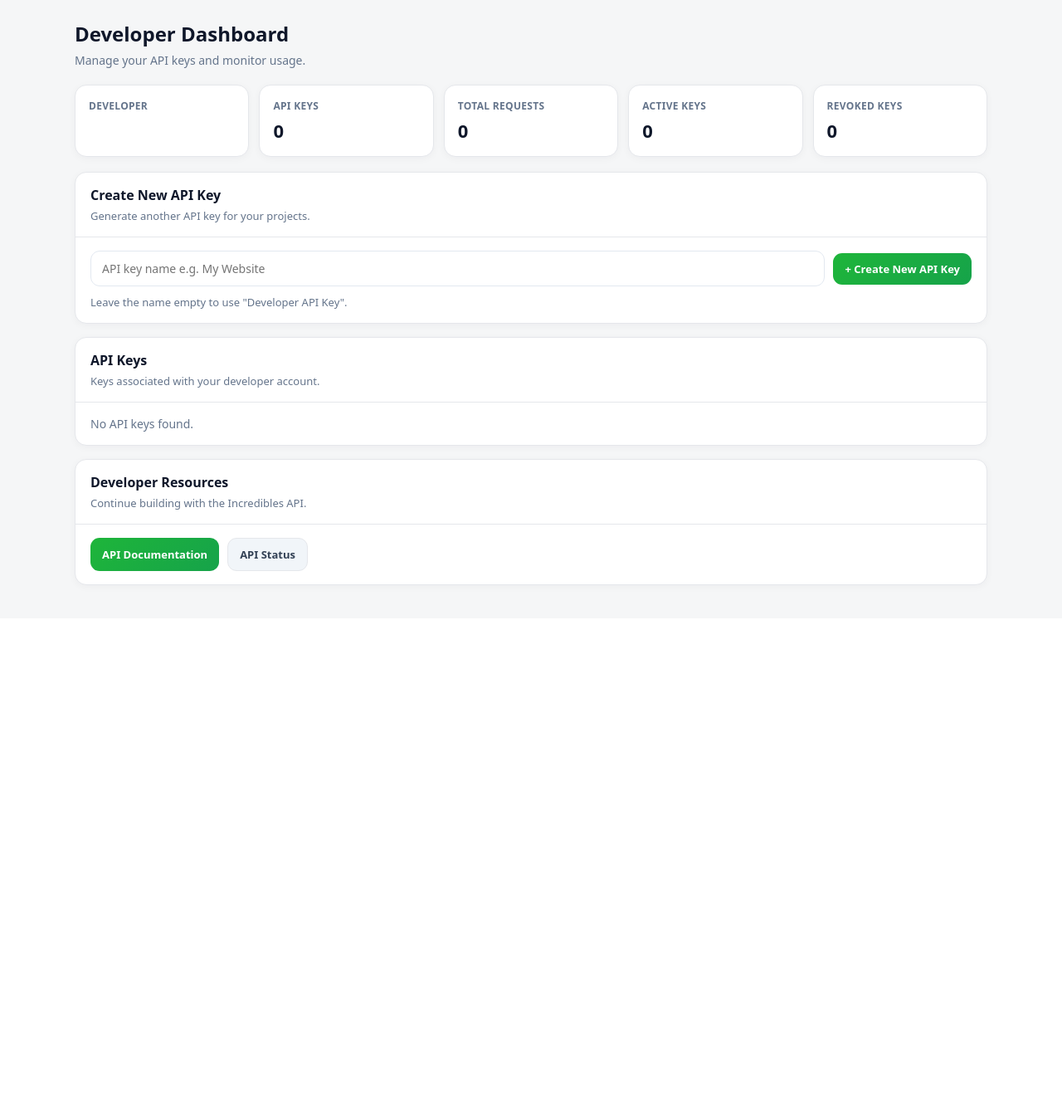
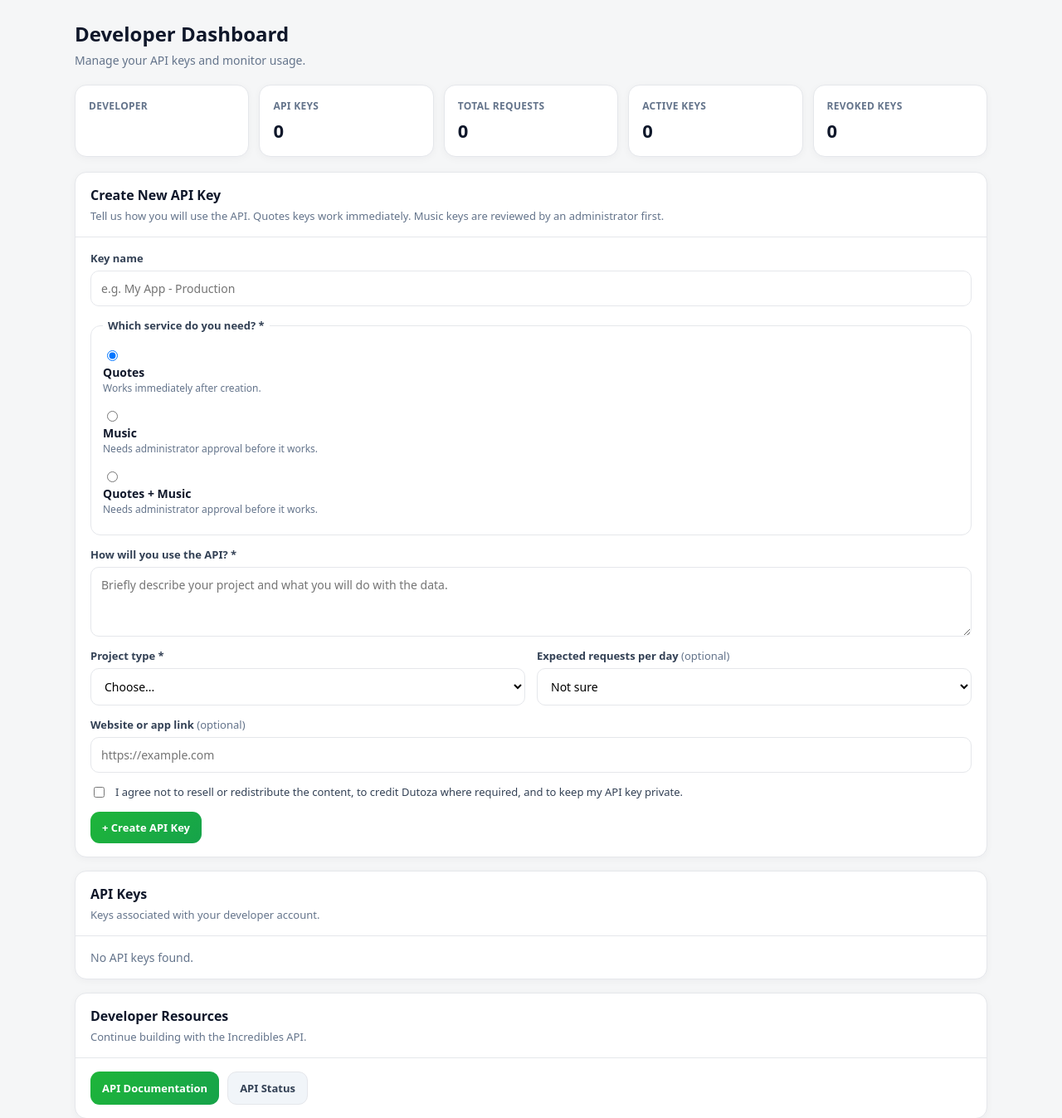
Before and after one commit to matondo-maduhu/dutoza-api, a Flask app: template templates/developers/dashboard.html in a window 1280 px wide. Shown: the part 56-1403 px from the top of the page at 83% size. Before the commit the page ends 766 px from the top, so only its background shows below. Run offline with Flask 3, Linux system fonts and the light colour scheme; the template is opened without the code that fills it, so the values that code supplies are empty.

Commit message:
Add files via upload

```diff
--- a/templates/developers/dashboard.html
+++ b/templates/developers/dashboard.html
@@ -51,6 +51,29 @@ th { color: var(--muted); font-weight: 700; background: #f8fafc; }
   background: #dcfce7; color: #166534; font-size: 11px; font-weight: 800;
 }
 .status.revoked { background: #fee2e2; color: #991b1b; }
+.status.pending { background: #fef3c7; color: #92400e; }
+.status.inactive { background: #e2e8f0; color: #475569; }
+.svc { display: inline-block; padding: 3px 8px; border-radius: 6px; background: #eef2ff; color: #3730a3; font-size: 11px; font-weight: 800; white-space: nowrap; }
+.note { margin-top: 5px; font-size: 12px; color: #991b1b; white-space: normal; max-width: 240px; }
+.pending-box { margin-bottom: 16px; padding: 13px 16px; border-radius: 12px; background: #fffbeb; border: 1px solid #fde68a; color: #92400e; font-size: 14px; }
+.key-form { display: grid; gap: 14px; }
+.key-form label { display: block; font-size: 13px; font-weight: 700; color: #334155; }
+.key-form input[type=text], .key-form input[type=url], .key-form select, .key-form textarea {
+  display: block; width: 100%; margin-top: 6px; padding: 11px 12px; border: 1px solid var(--line);
+  border-radius: 10px; font-size: 14px; font-family: inherit; background: #fff; font-weight: 400;
+}
+.key-form textarea { min-height: 84px; resize: vertical; }
+.key-form fieldset { border: 1px solid var(--line); border-radius: 12px; padding: 10px 14px 14px; margin: 0; }
+.key-form legend { font-size: 13px; font-weight: 700; color: #334155; padding: 0 6px; }
+.radio-row { display: flex; gap: 10px; align-items: flex-start; padding: 8px 0; font-weight: 400 !important; cursor: pointer; }
+.radio-row input { margin-top: 3px; }
+.radio-row b { display: block; font-size: 14px; color: #0f172a; }
+.radio-row span { font-size: 12px; color: var(--muted); }
+.two-col { display: grid; grid-template-columns: 1fr 1fr; gap: 14px; }
+.check-row { display: flex !important; gap: 10px; align-items: flex-start; font-weight: 400 !important; }
+.check-row input { margin-top: 3px; }
+.hint { font-weight: 400; color: var(--muted); }
+@media (max-width: 750px) { .two-col { grid-template-columns: 1fr; } }
 .create-key { display: flex; gap: 10px; align-items: center; flex-wrap: wrap; }
 .create-key input {
   flex: 1; min-width: 200px; padding: 11px 13px;
@@ -166,17 +189,72 @@ th { color: var(--muted); font-weight: 700; background: #f8fafc; }
   </div>
   {% endif %}
 
+  {% set pending_n = namespace(value=0) %}
+  {% for key in api_keys %}{% if key[3] == "pending" %}{% set pending_n.value = pending_n.value + 1 %}{% endif %}{% endfor %}
+  {% if pending_n.value %}
+  <div class="pending-box">
+    <strong>{{ pending_n.value }} key request{{ "s" if pending_n.value != 1 else "" }} waiting for approval.</strong>
+    An administrator will review {{ "them" if pending_n.value != 1 else "it" }}. The key starts working as soon as it is approved.
+  </div>
+  {% endif %}
+
   <div class="section">
     <div class="section-head">
       <h2>Create New API Key</h2>
-      <p>Generate another API key for your projects.</p>
+      <p>Tell us how you will use the API. Quotes keys work immediately. Music keys are reviewed by an administrator first.</p>
     </div>
     <div class="section-body">
-      <form method="POST" action="{{ url_for('developers.create_api_key') }}" class="create-key">
-        <input type="text" name="name" maxlength="150" placeholder="API key name e.g. My Website" autocomplete="off">
-        <button class="btn btn-primary" type="submit">+ Create New API Key</button>
+      <form method="POST" action="{{ url_for('developers.create_api_key') }}" class="key-form">
+
+        <label>Key name
+          <input type="text" name="name" maxlength="150" placeholder="e.g. My App - Production" autocomplete="off">
+        </label>
+
+        <fieldset>
+          <legend>Which service do you need? *</legend>
+          <label class="radio-row"><input type="radio" name="service" value="quotes" required checked>
+            <div><b>Quotes</b><span>Works immediately after creation.</span></div></label>
+          <label class="radio-row"><input type="radio" name="service" value="music">
+            <div><b>Music</b><span>Needs administrator approval before it works.</span></div></label>
+          <label class="radio-row"><input type="radio" name="service" value="all">
+            <div><b>Quotes + Music</b><span>Needs administrator approval before it works.</span></div></label>
+        </fieldset>
+
+        <label>How will you use the API? *
+          <textarea name="purpose" required minlength="10" maxlength="500" placeholder="Briefly describe your project and what you will do with the data."></textarea>
+        </label>
+
+        <div class="two-col">
+          <label>Project type *
+            <select name="project_type" required>
+              <option value="">Choose...</option>
+              <option value="mobile">Mobile app</option>
+              <option value="website">Website</option>
+              <option value="backend">Backend / Server</option>
+              <option value="learning">Learning / Personal</option>
+            </select>
+          </label>
+          <label>Expected requests per day <span class="hint">(optional)</span>
+            <select name="expected_usage">
+              <option value="">Not sure</option>
+              <option value="low">Under 1,000</option>
+              <option value="medium">1,000 - 10,000</option>
+              <option value="high">Over 10,000</option>
+            </select>
+          </label>
+        </div>
+
+        <label>Website or app link <span class="hint">(optional)</span>
+          <input type="url" name="website" maxlength="255" placeholder="https://example.com">
+        </label>
+
+        <label class="check-row">
+          <input type="checkbox" name="accept_terms" value="yes" required>
+          <span>I agree not to resell or redistribute the content, to credit Dutoza where required, and to keep my API key private.</span>
+        </label>
+
+        <div><button class="btn btn-primary" type="submit">+ Create API Key</button></div>
       </form>
-      <div class="create-help">Leave the name empty to use "Developer API Key".</div>
     </div>
   </div>
 
@@ -191,6 +269,7 @@ th { color: var(--muted); font-weight: 700; background: #f8fafc; }
         <thead>
           <tr>
             <th>Name</th>
+            <th>Service</th>
             <th>Key</th>
             <th>Status</th>
             <th>Requests</th>
@@ -204,22 +283,21 @@ th { color: var(--muted); font-weight: 700; background: #f8fafc; }
           {% for key in api_keys %}
           <tr>
             <td>{{ key[1] }}</td>
+            <td><span class="svc">{{ "Quotes + Music" if key[8] == "quotes,music" else "Music" if key[8] == "music" else "Quotes" }}</span></td>
             <td><code>{{ key[2] }}••••••••</code></td>
             <td>
-              {% if key[3] == "active" %}
-              <span class="status">ACTIVE</span>
-              {% else %}
-              <span class="status revoked">REVOKED</span>
-              {% endif %}
+              {% set st = key[3] %}
+              <span class="status {{ 'revoked' if st in ('revoked', 'rejected') else 'pending' if st == 'pending' else 'inactive' if st == 'inactive' else '' }}">{{ {"active": "ACTIVE", "pending": "PENDING APPROVAL", "rejected": "REJECTED", "revoked": "REVOKED", "inactive": "DISABLED"}.get(st, st | upper) }}</span>
+              {% if st == "rejected" and key[9] %}<div class="note">Reason: {{ key[9] }}</div>{% endif %}
             </td>
             <td>{{ key[6] or 0 }}</td>
             <td>{{ key[7] }} / min</td>
             <td>{{ key[4] or "Never" }}</td>
             <td>{{ key[5] }}</td>
             <td>
-              {% if key[3] == "active" %}
-              <form method="POST" action="{{ url_for('developers.revoke_api_key', key_id=key[0]) }}" onsubmit="return confirm('Revoke this API key?');" style="margin:0;">
-                <button class="btn btn-danger" type="submit">Revoke</button>
+              {% if key[3] == "active" or key[3] == "pending" %}
+              <form method="POST" action="{{ url_for('developers.revoke_api_key', key_id=key[0]) }}" onsubmit="return confirm('{{ 'Revoke this API key?' if key[3] == 'active' else 'Cancel this request?' }}');" style="margin:0;">
+                <button class="btn btn-danger" type="submit">{{ "Revoke" if key[3] == "active" else "Cancel" }}</button>
               </form>
               {% else %}
               <span style="color:#94a3b8;font-size:12px;font-weight:700;">Disabled</span>
```
